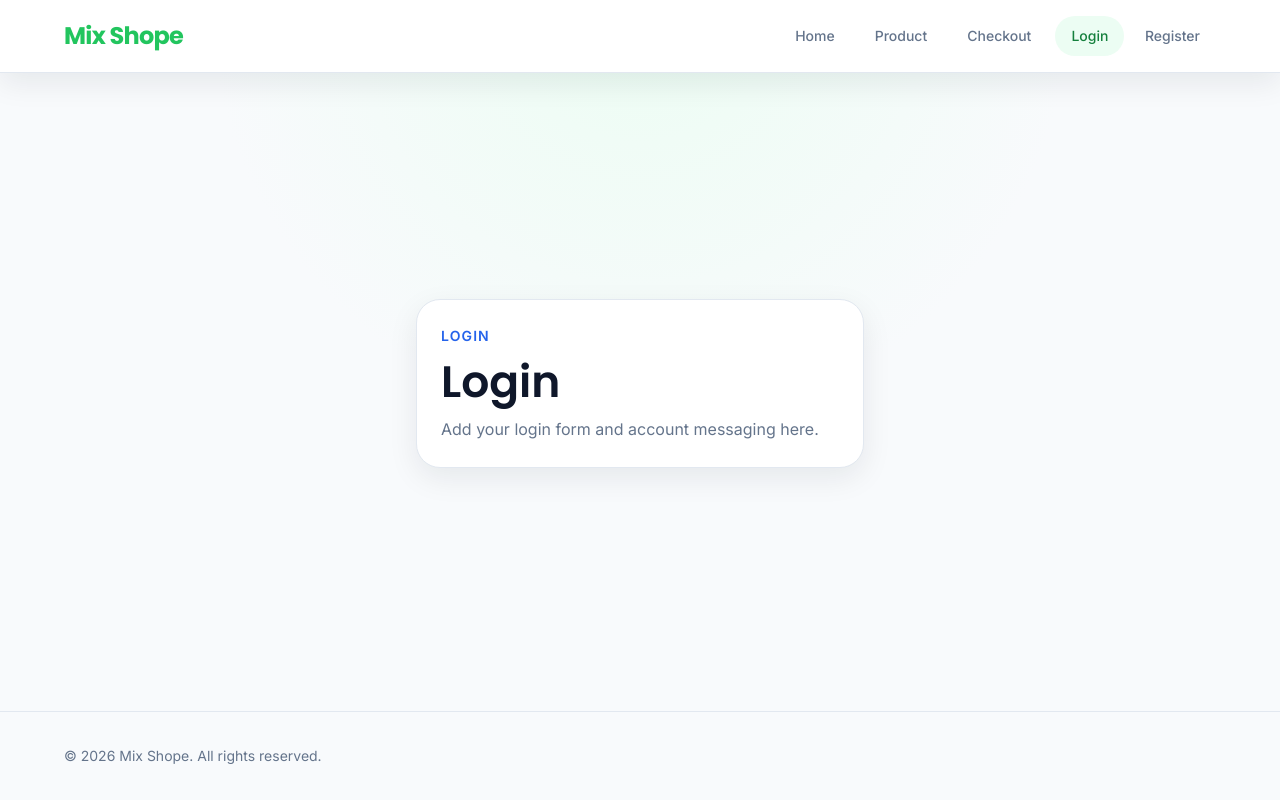
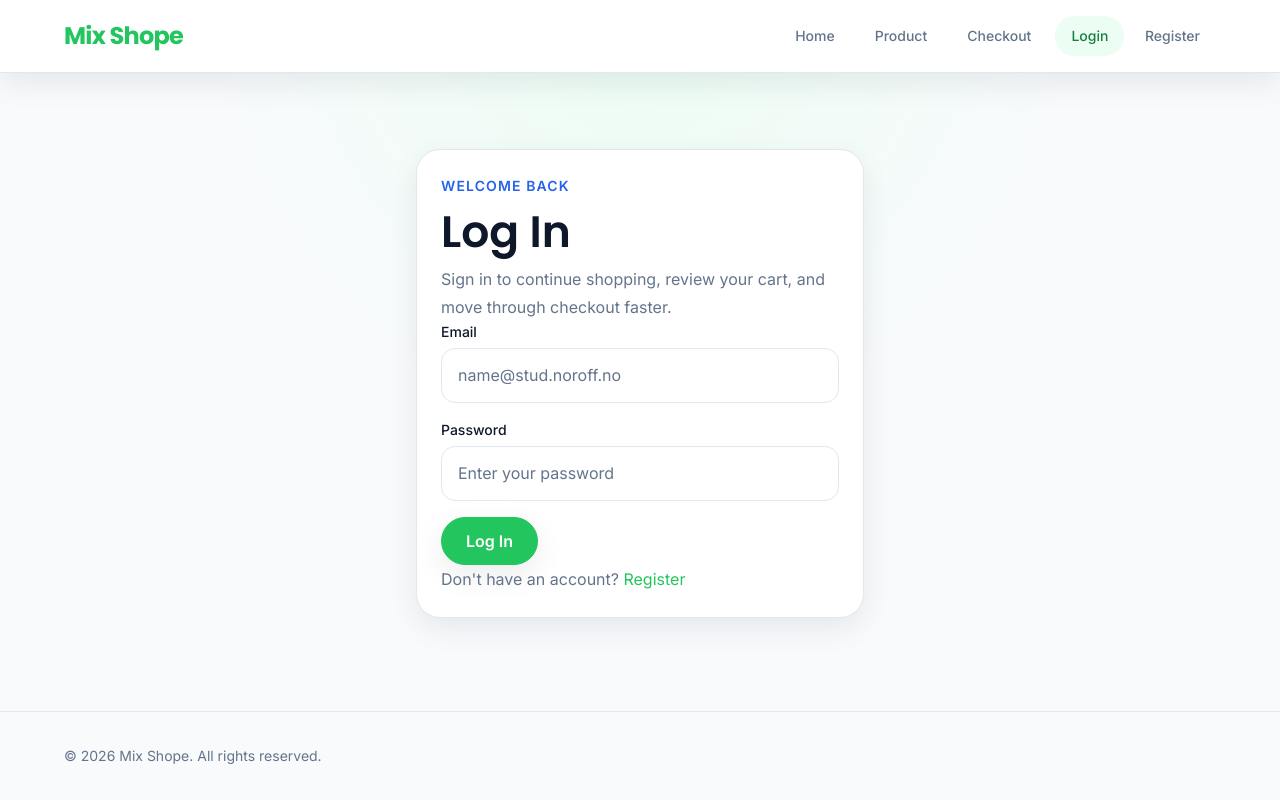
Before and after one commit to FullDev93/exam-project1-ecommerce, a website: page account/login.html in a window 1280 px wide. Drawn offline with Linux system fonts and the light colour scheme.

Commit message:
Add login form and client-side validation
Introduce a fully structured login form in account/login.html with accessible markup (aria-labelledby, id on heading), email/password fields, novalidate, an aria-live feedback container, and a register link. Update js/login.js to initialize the page via App.initPage, wire up form submission handling, perform client-side email/password validation using window.App.validation, show per-field errors, and display a success/feedback message placeholder. The JS includes defensive checks for missing elements and UI helpers; actual server submission is left for a future change.

```diff
--- a/account/login.html
+++ b/account/login.html
@@ -45,10 +45,46 @@
       </header>
 
       <main class="page-grid">
-        <section class="card">
-          <p class="page-accent">Login</p>
-          <h1 class="section-title">Login</h1>
-          <p class="section-copy">Add your login form and account messaging here.</p>
+        <section class="card" aria-labelledby="login-heading">
+          <p class="page-accent">Welcome Back</p>
+          <h1 class="section-title" id="login-heading">Log In</h1>
+          <p class="section-copy">
+            Sign in to continue shopping, review your cart, and move through checkout faster.
+          </p>
+
+          <form id="login-form" novalidate>
+            <div class="form-group">
+              <label for="login-email">Email</label>
+              <input
+                type="email"
+                id="login-email"
+                name="email"
+                class="input-field"
+                autocomplete="email"
+                placeholder="name@stud.noroff.no"
+              />
+            </div>
+
+            <div class="form-group">
+              <label for="login-password">Password</label>
+              <input
+                type="password"
+                id="login-password"
+                name="password"
+                class="input-field"
+                autocomplete="current-password"
+                placeholder="Enter your password"
+              />
+            </div>
+
+            <button type="submit" class="btn-primary">Log In</button>
+
+            <div data-login-feedback aria-live="polite"></div>
+          </form>
+
+          <p class="section-copy">
+            Don't have an account? <a href="../account/register.html">Register</a>
+          </p>
         </section>
       </main>
 
--- a/js/login.js
+++ b/js/login.js
@@ -1,4 +1,66 @@
 window.App.ready(function initLoginPage() {
-  document.body.dataset.page = 'login';
-  window.App.ui.setPageTitle('Login | Mix Shope');
+  window.App.initPage('login', 'Login | Mix Shope');
+
+  const form = document.getElementById('login-form');
+  const emailInput = document.getElementById('login-email');
+  const passwordInput = document.getElementById('login-password');
+  const feedbackContainer = document.querySelector('[data-login-feedback]');
+
+  if (!form || !emailInput || !passwordInput) {
+    return;
+  }
+
+  form.addEventListener('submit', function handleLoginSubmit(event) {
+    event.preventDefault();
+
+    if (!window.App.validation) {
+      return;
+    }
+
+    window.App.validation.clearAllErrors(form);
+    clearFeedback();
+
+    const emailError = window.App.validation.validateEmail(emailInput.value);
+    const passwordError = window.App.validation.validatePassword(passwordInput.value);
+
+    if (emailError) {
+      window.App.validation.showFieldError(emailInput, emailError);
+    }
+
+    if (passwordError) {
+      window.App.validation.showFieldError(passwordInput, passwordError);
+    }
+
+    if (emailError || passwordError) {
+      return;
+    }
+
+    showSuccessMessage('Form looks good. Login submission will be added next.');
+  });
+
+  function showSuccessMessage(message) {
+    if (!(feedbackContainer instanceof Element)) {
+      return;
+    }
+
+    if (window.App.ui && typeof window.App.ui.showSuccess === 'function') {
+      window.App.ui.showSuccess(feedbackContainer, message);
+      return;
+    }
+
+    feedbackContainer.textContent = message;
+  }
+
+  function clearFeedback() {
+    if (!(feedbackContainer instanceof Element)) {
+      return;
+    }
+
+    if (window.App.ui && typeof window.App.ui.clearMessages === 'function') {
+      window.App.ui.clearMessages(feedbackContainer);
+      return;
+    }
+
+    feedbackContainer.textContent = '';
+  }
 });
```
